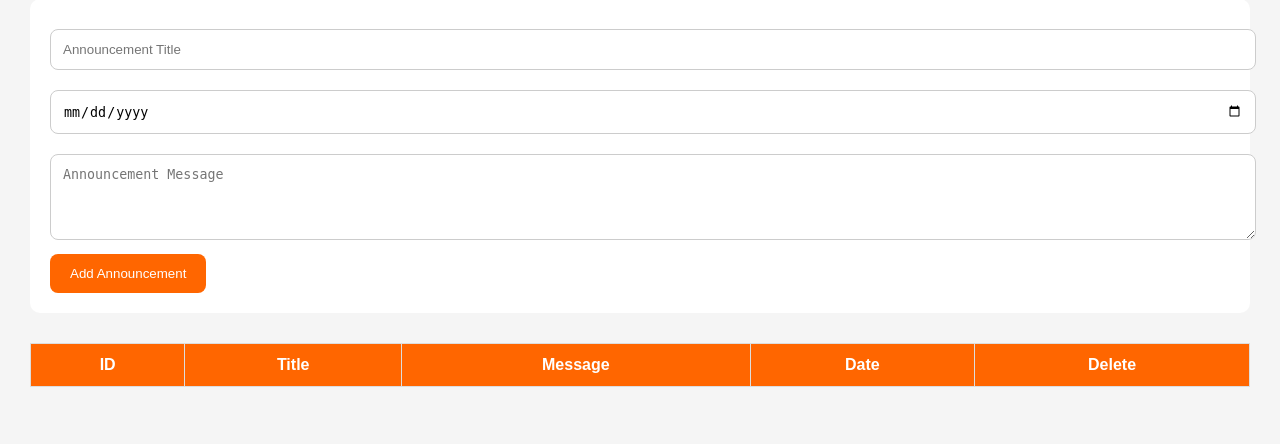
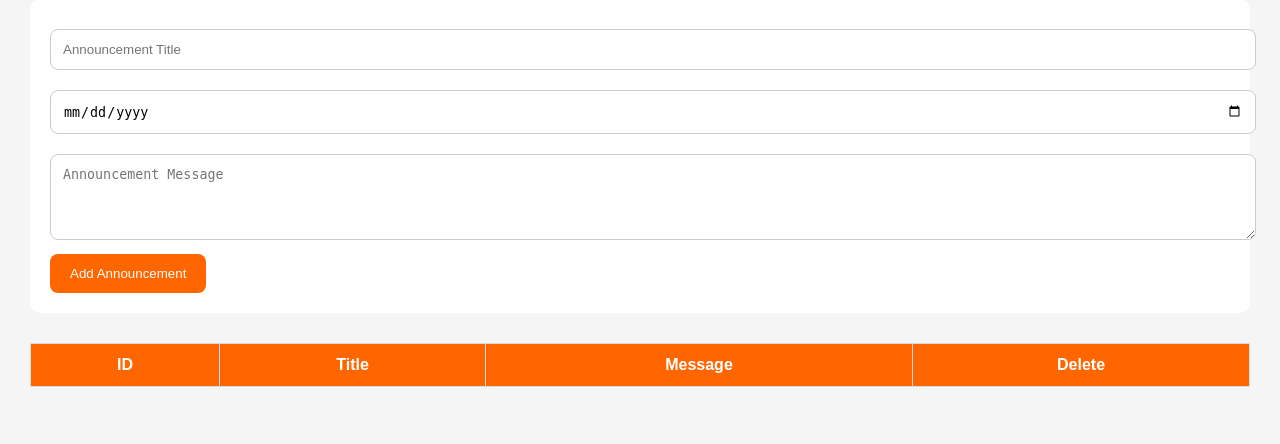
Before and after one commit to nalipireddyrohith-web/gmp-tigers-festival, a Flask app: page /edit_announcement/1 in a window 1280 px wide. Shown: the part 90-534 px from the top of the page. Run offline with Flask 3, Linux system fonts and the light colour scheme; data that the repository does not hold is empty; some libraries are stand-ins or nearby versions.

Commit message:
Remove date column from announcements

```diff
--- a/templates/manage_announcements.html
+++ b/templates/manage_announcements.html
@@ -103,7 +103,6 @@ Add Announcement
 <th>ID</th>
 <th>Title</th>
 <th>Message</th>
-<th>Date</th>
 <th>Delete</th>
 </tr>
 
@@ -114,7 +113,6 @@ Add Announcement
 <td>{{ a['id'] }}</td>
 <td>{{ a['title'] }}</td>
 <td>{{ a['message'] }}</td>
-<td>{{ a['date'] }}</td>
 
 <td>
 <a href="/delete_announcement/{{ a['id'] }}">
```
